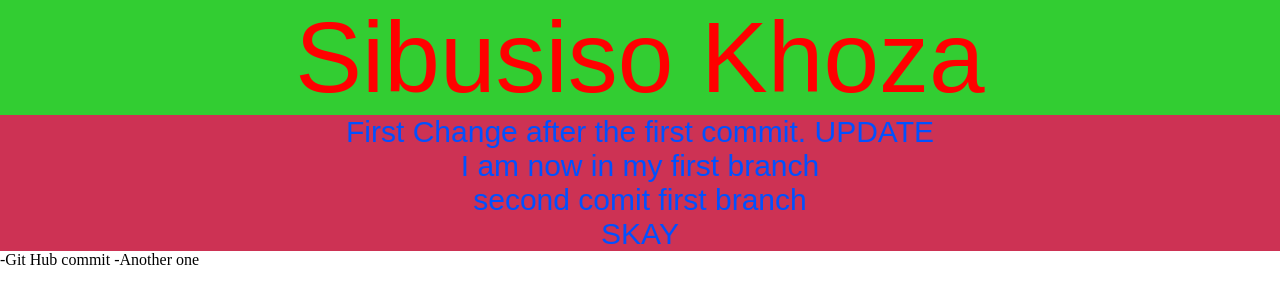
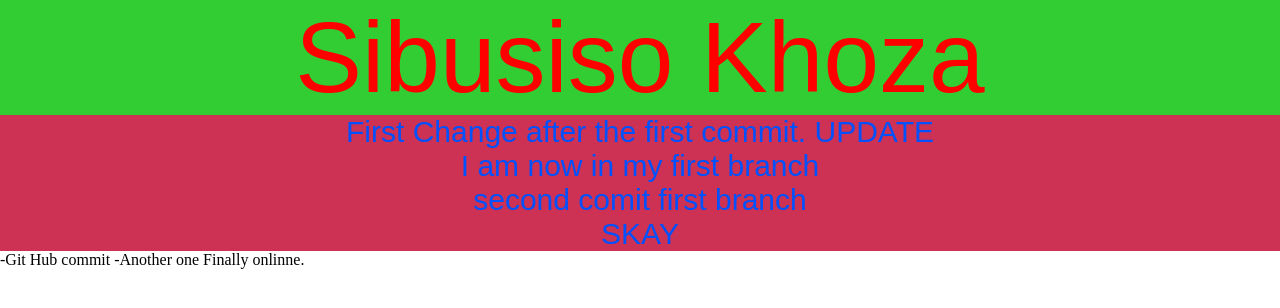
Before and after one commit to SibusisoKhoza/commands-repo-test, a plain HTML site: page index.html in a window 1280 px wide. Drawn offline with Linux system fonts and the light colour scheme.

Commit message:
Update index.html

```diff
--- a/index.html
+++ b/index.html
@@ -34,3 +34,5 @@
 </html>
 -Git Hub commit
 -Another one
+
+Finally onlinne.
```
